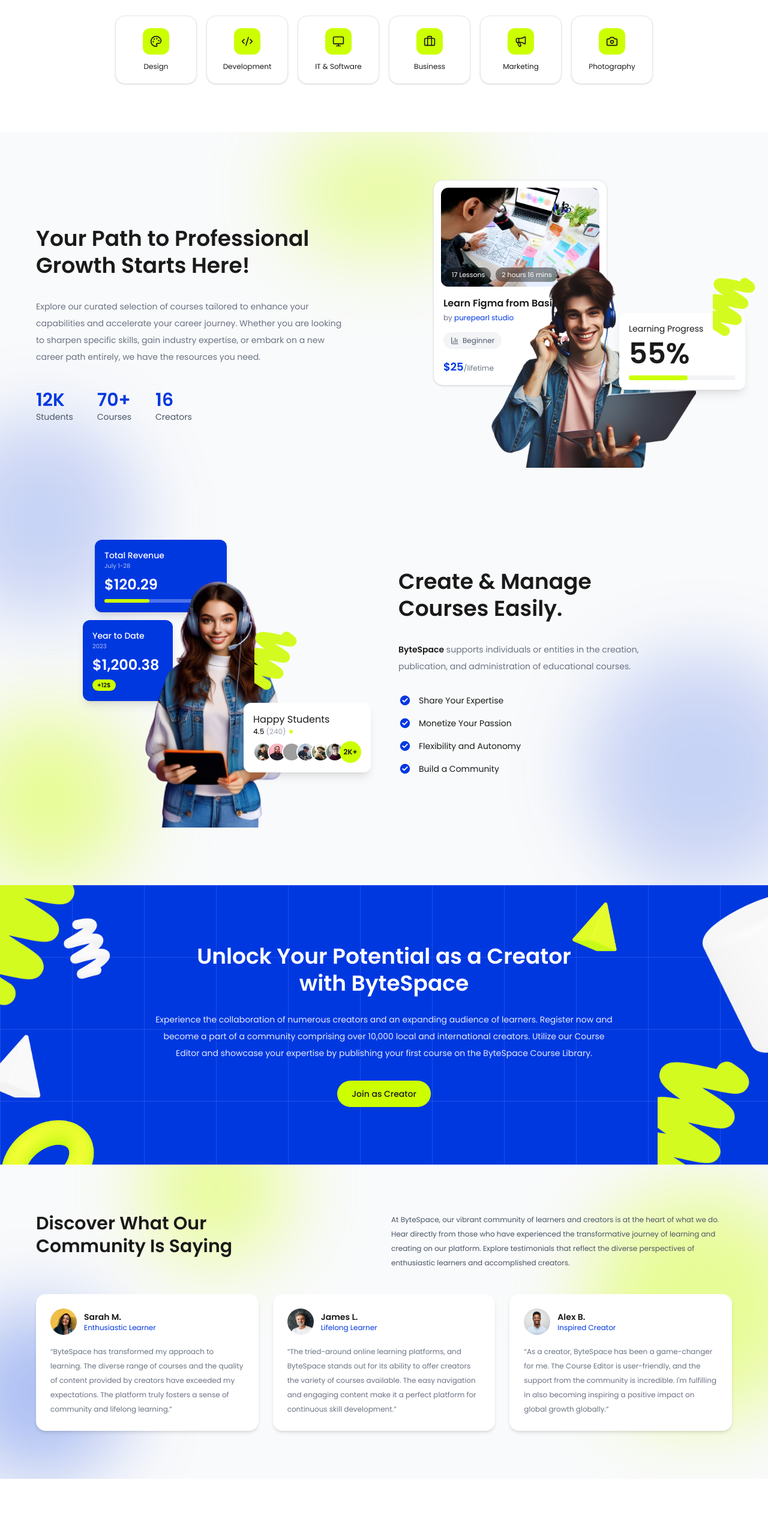
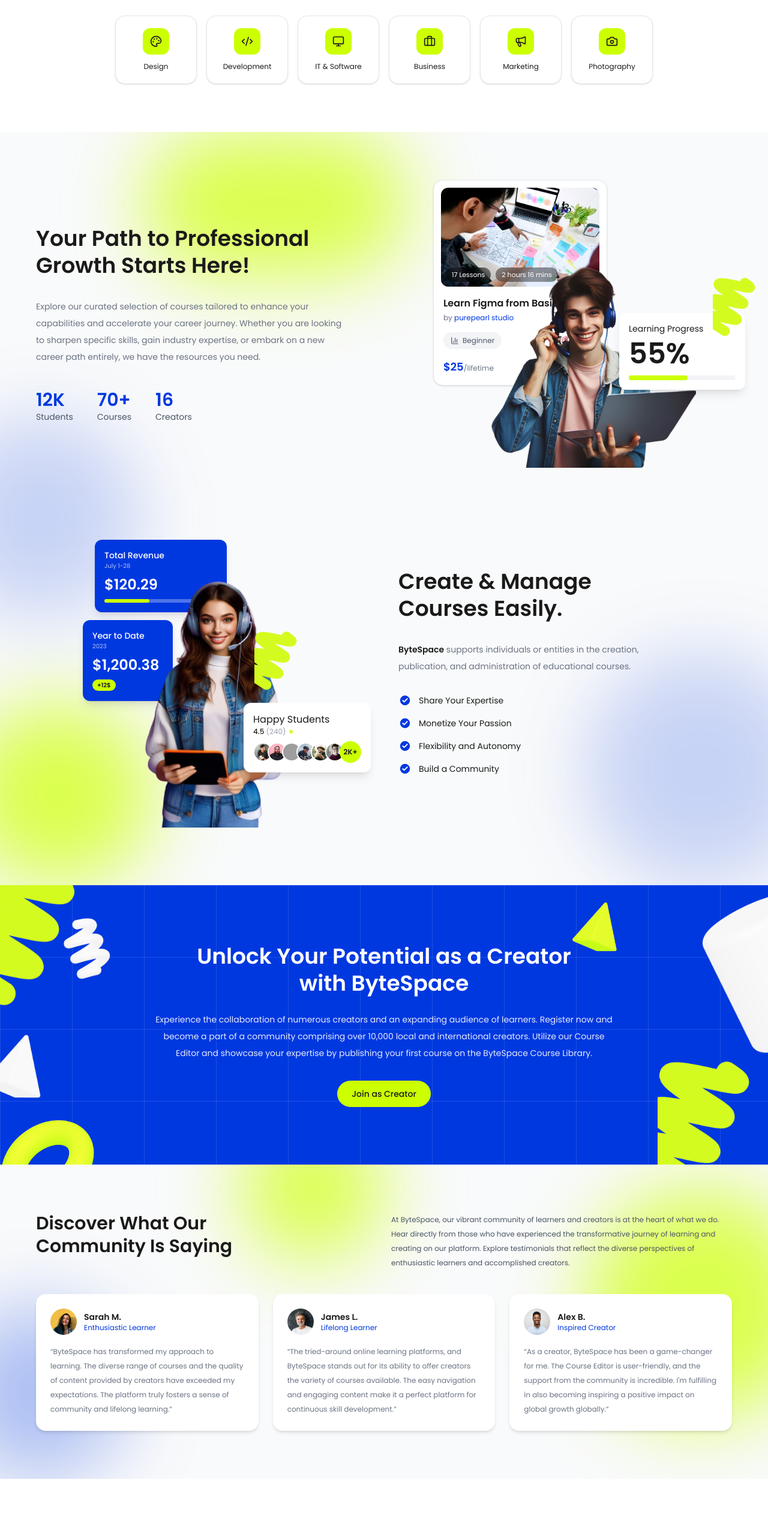
Before and after one commit to AbdullahAlTowsif/bytespace-assessment, a Next.js app: page / in a window 1280 px wide. Shown: the part 2474-5002 px from the top of the page at 60% size. Built offline with nearby package versions, Linux system fonts and the light colour scheme; grey boxes are pictures that could not be loaded.

Commit message:
gradient colors modified

```diff
--- a/src/components/sections/Testimonials.tsx
+++ b/src/components/sections/Testimonials.tsx
@@ -8,11 +8,11 @@
             {/* soft lime glow */}
             <div
                 aria-hidden
-                className="pointer-events-none absolute -right-20 top-10 h-96 w-96 rounded-full bg-lime/40 blur-3xl"
+                className="pointer-events-none absolute -right-20 top-10 h-96 w-96 rounded-full bg-lime/70 blur-3xl"
             />
             <div
                 aria-hidden
-                className="pointer-events-none absolute right-200 -top-20 h-60 w-60 rounded-full bg-lime/40 blur-3xl"
+                className="pointer-events-none absolute right-160 -top-20 h-60 w-60 rounded-full bg-lime/70 blur-3xl"
             />
             <div
                 aria-hidden
--- a/src/components/ui/SoftGradient.tsx
+++ b/src/components/ui/SoftGradient.tsx
@@ -4,9 +4,9 @@
     return (
         <div className="relative overflow-hidden bg-gray-50">
             {/* blurred color blobs */}
-            <div aria-hidden className="pointer-events-none absolute left-120 top-0 h-50 w-80 rounded-full bg-lime/35 blur-3xl" />
+            <div aria-hidden className="pointer-events-none absolute left-60 top-0 h-60 w-110 rounded-full bg-lime/70 blur-3xl" />
             <div aria-hidden className="pointer-events-none absolute -left-24 top-[38%] h-82 w-82 rounded-full bg-brand/20 blur-3xl" />
-            <div aria-hidden className="pointer-events-none absolute -left-16 bottom-0 h-72 w-72 rounded-full bg-lime/40 blur-3xl" />
+            <div aria-hidden className="pointer-events-none absolute -left-16 bottom-0 h-76 w-80 rounded-full bg-lime/70 blur-3xl" />
             <div aria-hidden className="pointer-events-none absolute -right-20 bottom-0 h-96 w-96 rounded-full bg-brand/20 blur-3xl" />
 
             <div className="relative">{children}</div>
```
